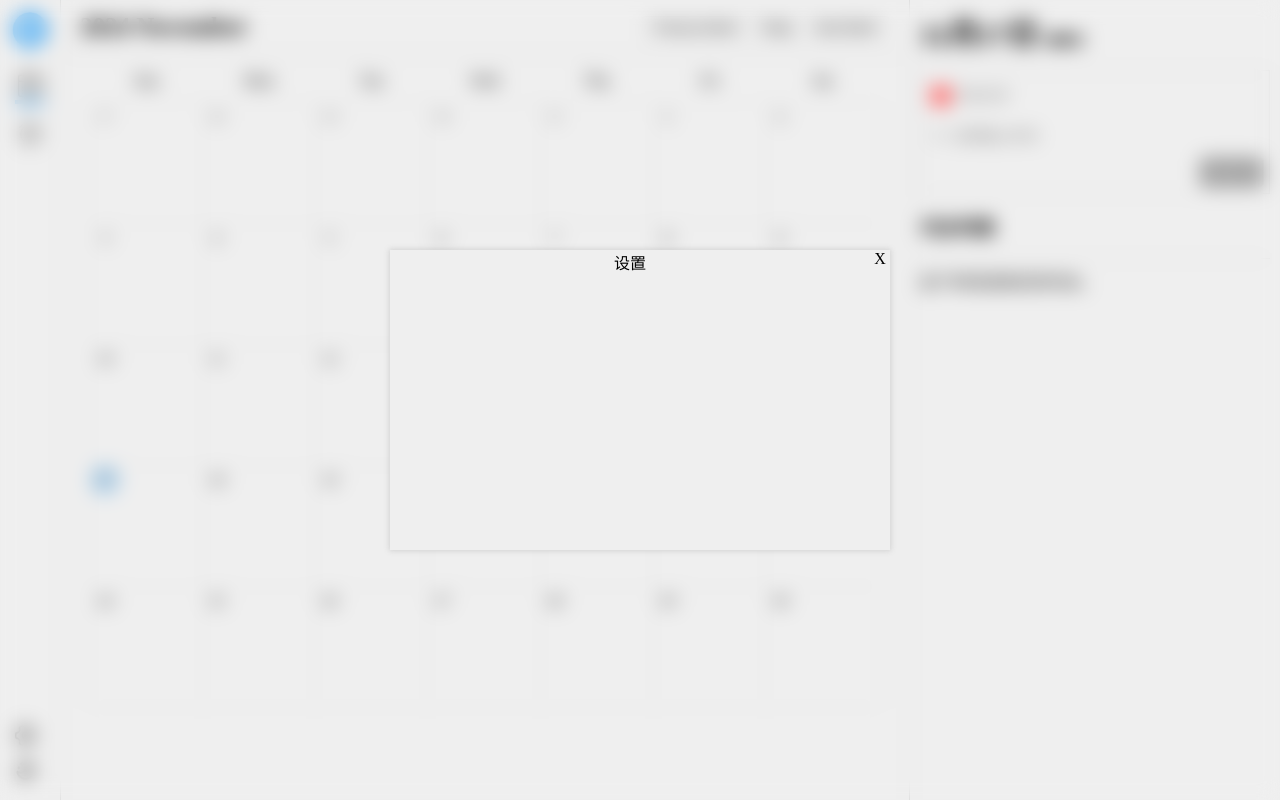
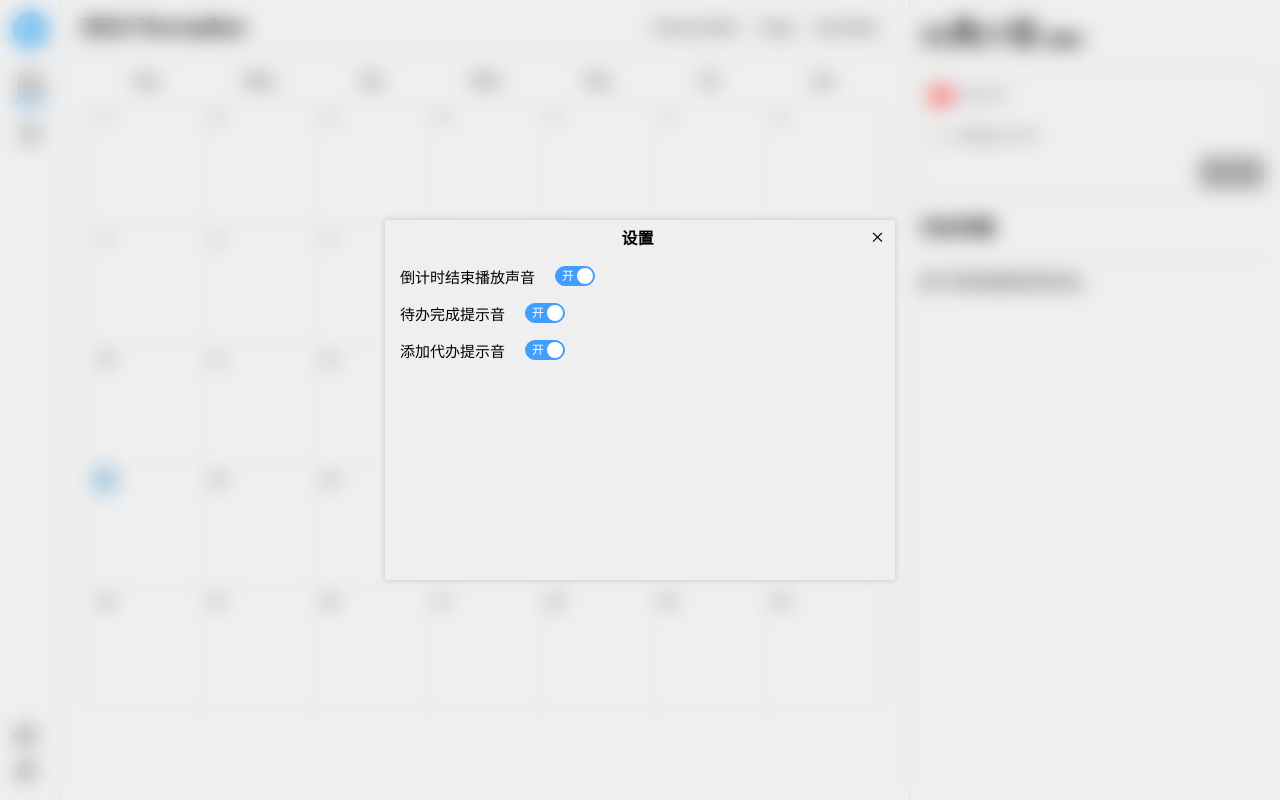
Before and after one commit to zhenghaoyang24/you-todo, a Vue app: page /todo in a window 1280 px wide. Both pictures are taken after a click on the button 25 px from the left and 735 px from the top of the page. Built offline with nearby package versions, Linux system fonts and the light colour scheme.

Commit message:
add setting item

```diff
--- a/src/App.vue
+++ b/src/App.vue
@@ -21,7 +21,11 @@ const dialogShow = ref(false)
       <RouterLink to="/timer" class="aside-bar-link-timer"></RouterLink>
     </div>
     <div class="aside-bar-bottom-button">
-      <ShowDialogButton title="设置" type="setting" @click="()=>dialogShow = true"></ShowDialogButton>
+      <ShowDialogButton title="设置" type="setting" @click="()=>dialogShow = true">
+        <template #dialogItem>
+
+        </template>
+      </ShowDialogButton>
       <ThemeChange></ThemeChange>
     </div>
   </aside>
--- a/src/assets/theme.css
+++ b/src/assets/theme.css
@@ -16,6 +16,7 @@
     --you-button-color-disabled: #dadada;
     --date-todo-item-del-color: #aaaaaa;
     --you-dialog-box-shadow:rgba(147, 147, 147, 0.3);
+    --dialog-state-button-hover-color: #dcdcdc;
 
     /*覆盖element-plus值*/
     --el-disabled-border-color: var(--el-calendar-border-color);
@@ -46,6 +47,7 @@
     --you-button-color-disabled: #888888;
     --date-todo-item-del-color: #595959;
     --you-dialog-box-shadow: rgba(156, 156, 156, 0.3);
+    --dialog-state-button-hover-color: #515151;
 
 
     /*覆盖element-plus值*/
--- a/src/components/DateTodoItemBox.vue
+++ b/src/components/DateTodoItemBox.vue
@@ -1,10 +1,13 @@
 <script setup>
 import {useTodoStorage} from "@/stores/todo.js";
+import {useSettingStore} from "@/stores/setting.js";
 import dateUtil from "@/utils/dateUtil.js";
 import {computed, ref} from "vue";
 
+const audioTodoRef = ref(null) //audio
 const centerDialogVisible = ref(false) //dialog
 const store = useTodoStorage();
+const storeSetting = useSettingStore();
 const props = defineProps({
   todoItem: {
     required: true
@@ -23,8 +26,14 @@ const deleteTodoItemFn = () => {
 
 }
 const changeTodoState = (item) => {
-  if (todoStateEnable.value)
+  if (todoStateEnable.value){
+    if (!item.state){  //未完成时，点击播放声音
+      if (storeSetting.todoPromptSound === true)
+        audioTodoRef.value.play()
+    }
     item.state = !item.state
+  }
+
 }
 </script>
 
@@ -47,6 +56,9 @@ const changeTodoState = (item) => {
   </el-dialog>
   <div class="date-todo-item-box">
     <div class="date-todo-item-ctrl-left">
+      <audio preload ref="audioTodoRef">
+        <source src="../assets/music/ding.mp3"/>
+      </audio>
       <span @click="changeTodoState(todoItem)"
             :style="{borderColor:!todoStateEnable? 'var(--you-button-bgc-disabled)':todoItem.gradeColor,
             color:todoItem.state? todoItem.gradeColor:'var(--you-background-color)',
--- a/src/components/TodayTodoControl.vue
+++ b/src/components/TodayTodoControl.vue
@@ -5,9 +5,11 @@ import YouButton from "@/components/YouButton.vue";
 import {computed, ref} from "vue";
 import {useTodoStorage} from "@/stores/todo.js";
 import DateTodoItemBox from "@/components/DateTodoItemBox.vue";
+import {useSettingStore} from "@/stores/setting.js";
+const storeSetting = useSettingStore();
 
 const store = useTodoStorage();
-
+const addTodoAudioRef =ref(null)
 const props = defineProps({
   selectedDate: Array
 })
@@ -42,6 +44,11 @@ const addTodoBtnFn = () => {
       errorMsg.value = ''
       elDatePickerDeadline.value = null
       todoTitle.value = ''
+      console.log(storeSetting.todoPromptSound)
+      if (storeSetting.addTodoPromptSound === true){ //播放声音
+        addTodoAudioRef.value.play()
+      }
+
     } else {
       errorMsg.value = '发生错误。'
     }
@@ -53,6 +60,9 @@ const addTodoBtnFn = () => {
         errorMsg.value = ''
         elDatePickerDeadline.value = null
         todoTitle.value = ''
+        if (storeSetting.addTodoPromptSound === true){ //播放声音
+          addTodoAudioRef.value.play()
+        }
       } else {
         errorMsg.value = '发生错误。'
       }
@@ -76,7 +86,7 @@ const addTodoBtnFn = () => {
   <div class="add-todo-box" tabindex="-1" v-show="addTodoAllow(selectedDate)">
     <div class="add-todo-input">
       <TodoGradeColor box-height="20" box-width="20" v-model="modelValue"></TodoGradeColor>
-      <input @keyup.enter="addTodoBtnFn" type="text" placeholder='添加任务' v-model.trim="todoTitle">
+      <input @keyup.enter="addTodoBtnFn" type="text" placeholder='添加待办' v-model.trim="todoTitle">
     </div>
     <div class="el-date-picker-box">
       <el-date-picker @focus="errorMsg = ''"
@@ -90,6 +100,9 @@ const addTodoBtnFn = () => {
     </div>
     <div class="add-todo-btn-box">
       <span>{{ errorMsg }}</span>
+      <audio preload ref="addTodoAudioRef">
+        <source src="../assets/music/add-todo-notification.mp3"/>
+      </audio>
       <YouButton @click="addTodoBtnFn" :disabled="todoTitle.length===0">
         <template #buttonName>添加代办</template>
       </YouButton>
--- a/src/components/YouDialog.vue
+++ b/src/components/YouDialog.vue
@@ -1,5 +1,7 @@
 <script setup>
 import {ref,watch,nextTick} from "vue";
+import {useSettingStore} from "@/stores/setting.js";
+const store = useSettingStore();
 const dialogShow =defineModel()  //dialog值
 const refDialog = ref(null)  //绑定dom
 watch(dialogShow, (value) => {
@@ -20,26 +22,71 @@ const props = defineProps({
   dialogWidth:{
     type:Number,
     default:500
-  },
-  dialogHeight:{
-    type:Number,
-    default:300
   }
 })
 </script>
 
 <template>
   <div class="you-dialog-box" ref="refDialog">
-    <div class="you-dialog-box-content" :style="{width:props.dialogWidth+'px',height:props.dialogHeight+'px'}">
+    <div class="you-dialog-box-content" :style="{width:props.dialogWidth+'px'}">
       <div class="you-dialog-title">
         <span>{{title}}</span>
-        <span @click="()=>dialogShow=false">X</span>
+        <span @click="()=>dialogShow=false">×</span>
+      </div>
+      <div class="you-dialog-item-slot">
+        <slot name="dialogItem">
+          <div class="timer-set-ring-tone-box-dialog">
+            <div>倒计时结束播放声音</div>
+            <el-switch
+                v-model="store.ringToneState"
+                inline-prompt
+                active-text="开"
+                inactive-text="关"
+            />
+          </div>
+          <div class="timer-set-ring-tone-box-dialog">
+            <div>待办完成提示音</div>
+            <el-switch
+                v-model="store.todoPromptSound"
+                inline-prompt
+                active-text="开"
+                inactive-text="关"
+            />
+          </div>
+          <div class="timer-set-ring-tone-box-dialog">
+            <div>添加代办提示音</div>
+            <el-switch
+                v-model="store.addTodoPromptSound"
+                inline-prompt
+                active-text="开"
+                inactive-text="关"
+            />
+          </div>
+        </slot>
       </div>
     </div>
   </div>
 </template>
 
 <style scoped>
+.timer-set-ring-tone-box-dialog {
+  display: flex;
+  align-items: center;
+  padding-bottom: 5px;
+  > div {
+    padding-right: 20px;
+    font-size: 15px;
+    color: var(--p-text-color);
+  }
+}
+
+
+.you-dialog-item-slot{
+  flex: 1;
+  padding: 10px;
+}
+
+
 .you-dialog-title{
   display: flex;
   width: 100%;
@@ -48,14 +95,24 @@ const props = defineProps({
   color: var(--p-text-color);
   text-align: center;
   flex: 1;
+  padding-left: 20px;
+  font-size: 16px;
+  font-weight: bold;
 }
 .you-dialog-title>span:nth-child(2){
-  cursor: pointer;
+  cursor: default;
   text-align: center;
-  width: 20px;
-  height: 20px;
+  line-height: 100%;
+  width: 25px;
+  height: 25px;
+  font-size: 24px;
+  color: var(--p-text-color);
+}
+.you-dialog-title>span:nth-child(2):hover{
+  background-color: var(--dialog-state-button-hover-color);
 }
 .you-dialog-box{
+
   z-index: 99999;
   position: fixed;
   height: 100%;
@@ -67,6 +124,8 @@ const props = defineProps({
   align-items: center;
 }
 .you-dialog-box-content{
+  min-height: 350px;
+  padding: 5px;
   background-color: var(--el-bg-color);
   box-shadow: 0 0 5px 1px var(--you-dialog-box-shadow);
 }
--- a/src/stores/setting.js
+++ b/src/stores/setting.js
@@ -5,6 +5,8 @@ export const useSettingStore = defineStore(
     'setting',
     () => {
         // 设置主题
+        const todoPromptSound = ref(true)  //待办完成时提示音
+        const addTodoPromptSound = ref(true)  //添加待办提示音
         const storeCurrentTheme = ref('light')
         const clockRemain = ref(0)  //剩余时间
         const totalTimer = ref(0)  //总时间 用于计算进度
@@ -38,7 +40,7 @@ export const useSettingStore = defineStore(
                 window.document.documentElement.setAttribute('theme', 'light')
             }
         }
-        return {totalTimer,todoGradeColor,ringToneState,storeCurrentTheme, clockRemain,storeChangeTheme,storeGetTheme,subClockRemain,initClockRemain
+        return {addTodoPromptSound,todoPromptSound,totalTimer,todoGradeColor,ringToneState,storeCurrentTheme, clockRemain,storeChangeTheme,storeGetTheme,subClockRemain,initClockRemain
         ,changeRingToneState,initTotalTimer}
     },
     {
```
Also changed, not shown: 2 other files (tests, documents, lock files or other folders).
